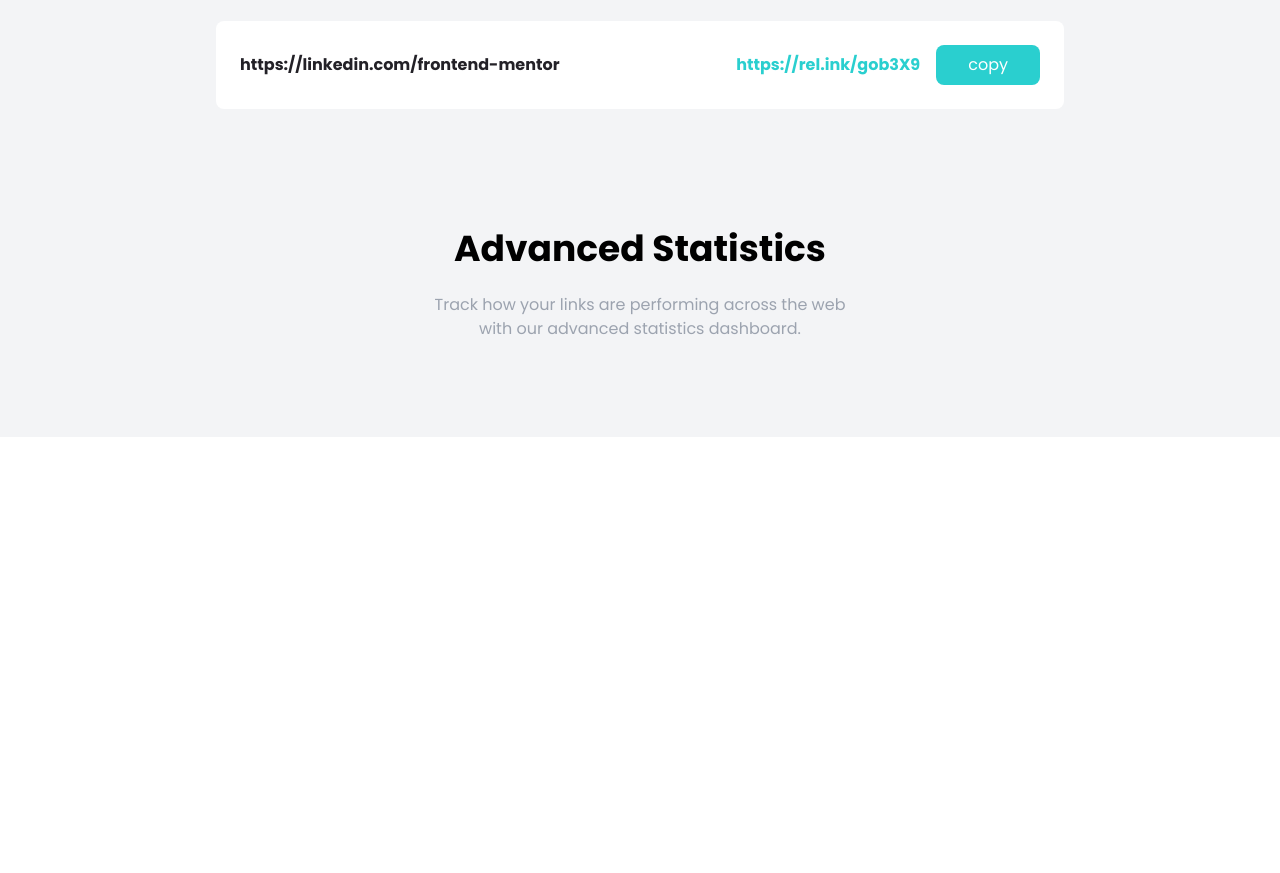
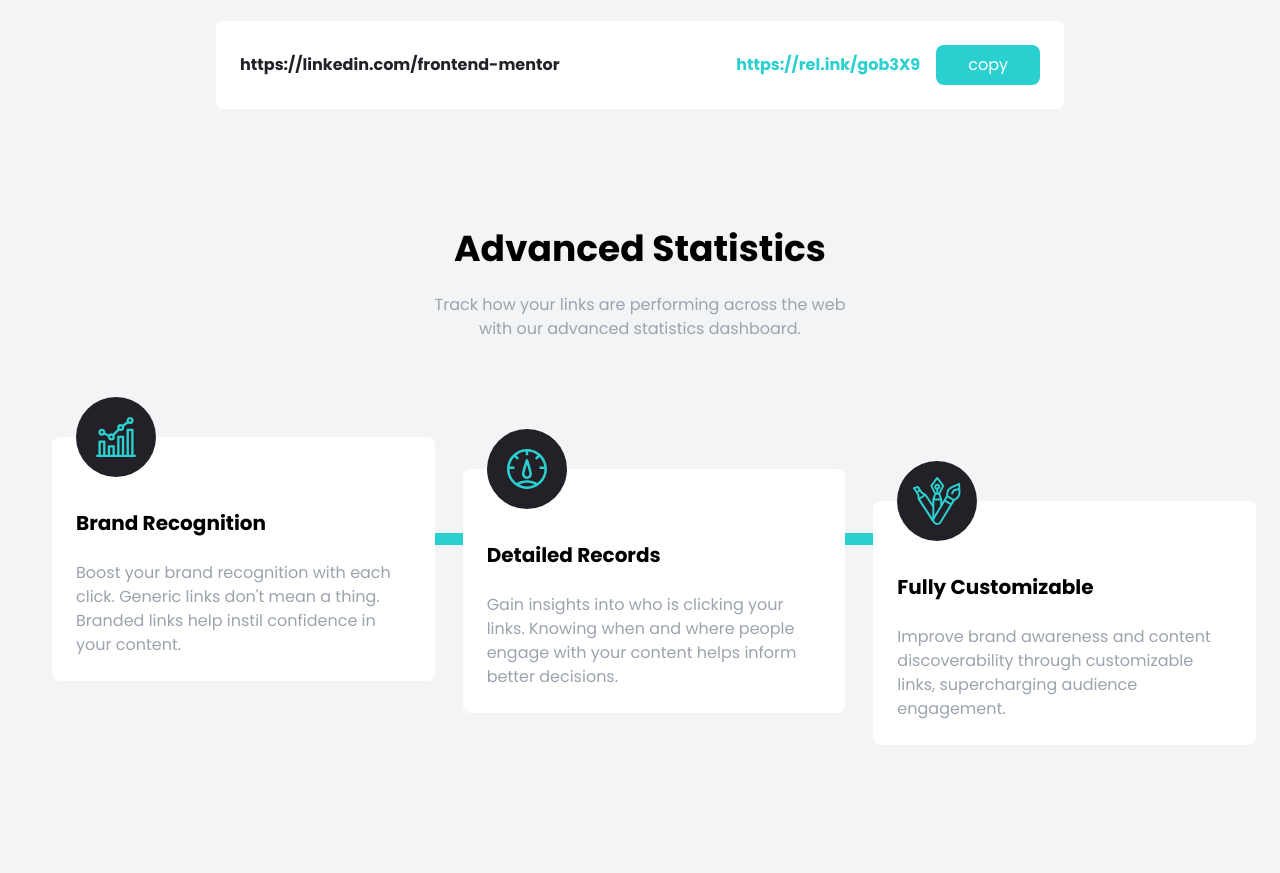
Before and after one commit to christophe126/Shortly, a website: page index.html in a window 1280 px wide. Shown: the part 1047-1920 px from the top of the page. Before the commit the page ends 1484 px from the top, so only its background shows below. Drawn offline with Linux system fonts and the light colour scheme.

Commit message:
feature Box Section

```diff
--- a/index.html
+++ b/index.html
@@ -159,5 +159,71 @@
       </p>
     </div>
   </section>
+  <!-- feature Box Section -->
+  <section id="features" class="pb-32 bg-gray-100">
+    <div class="relative container flex flex-col items-start px-6 mx-auto md:flex-row md:space-x-7">
+      <!-- Horizontal Line -->
+      <div class="hidden absolute top-24 w-10/12 left-16 h-3 bg-cyan md:block"></div>
+      <!-- Vertical line -->
+      <div class="absolute w-2 left-1/2 h-full -ml-1 bg-cyan md:hidden"></div>
+      <!-- Box 1 -->
+      <div class="relative flex flex-col p-6 space-y-6 bg-white rounded-lg md:w-1/3">
+        <!-- image positionning -->
+        <div class="absolute -ml-10 left-1/2 -top-10 md:left-16">
+          <!-- Image Container For background & center -->
+          <div class="flex items-center justify-center w-20 h-20 p-4 rounded-full
+           bg-veryDarkViolet">
+            <img src="images/icon-brand-recognition.svg" alt="">
+          </div>
+        </div>
+        <h5 class="pt-6 text-xl font-bold text-center capitalize md:text-left">
+          Brand Recognition
+        </h5>
+        <p class="text-center text-gray-400 md:text-left">
+          Boost your brand recognition with each click. Generic links don't mean a thing.
+           Branded links help instil confidence in your content.
+        </p>
+      </div>
+      <!-- Box 2 -->
+      <div class="relative flex flex-col mt-24 p-6 space-y-6 bg-white rounded-lg
+      md:mt-8 md:w-1/3">
+        <!-- image positionning -->
+        <div class="absolute -ml-10 left-1/2 -top-10 md:left-16">
+          <!-- Image Container For background & center -->
+          <div class="flex items-center justify-center w-20 h-20 p-4 rounded-full
+           bg-veryDarkViolet">
+            <img src="images/icon-detailed-records.svg" alt="">
+          </div>
+        </div>
+        <h5 class="pt-6 text-xl font-bold text-center capitalize md:text-left">
+          Detailed records
+        </h5>
+        <p class="text-center text-gray-400 md:text-left">
+          Gain insights into who is clicking your links. Knowing when and where
+          people engage with your content helps inform better decisions.
+        </p>
+      </div>
+      <!-- Box 3 -->
+      <div class="relative flex flex-col mt-24 p-6 space-y-6 bg-white rounded-lg
+      md:mt-16 md:w-1/3">
+        <!-- image positionning -->
+        <div class="absolute -ml-10 left-1/2 -top-10 md:left-16">
+          <!-- Image Container For background & center -->
+          <div class="flex items-center justify-center w-20 h-20 p-4 rounded-full
+           bg-veryDarkViolet">
+            <img src="images/icon-fully-customizable.svg" alt="">
+          </div>
+        </div>
+        <h5 class="pt-6 text-xl font-bold text-center capitalize md:text-left">
+          Fully Customizable
+        </h5>
+        <p class="text-center text-gray-400 md:text-left">
+          Improve brand awareness and content discoverability through
+          customizable links, supercharging audience engagement.
+        </p>
+      </div>
+
+    </div>
+  </section>
 </body>
 </html>
```
Also changed, not shown: css/style.css.
